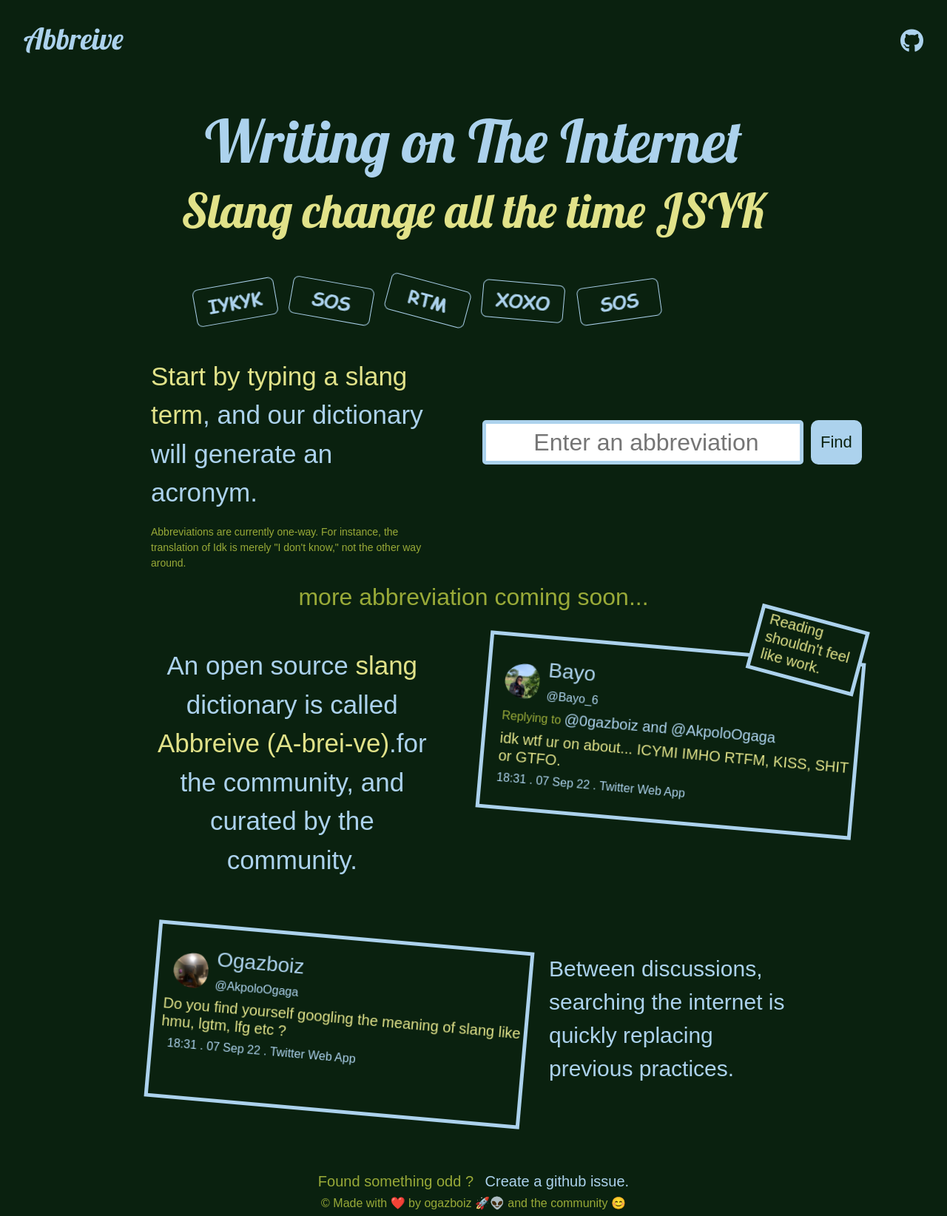
After one commit to ogazboiz/abbreviation_meaning, a Flask app: template templates/index2.html in a window 1280 px wide. The commit adds this page. Shown: the whole page at 74% size. Run offline with Flask 3, Linux system fonts and the light colour scheme; the template is opened without the code that fills it, so the values that code supplies are empty; some libraries are stand-ins or nearby versions.

Commit message:
deploying

```diff
--- a/app.py
+++ b/app.py
@@ -1,4 +1,4 @@
-from flask import Flask, jsonify, request, make_response
+from flask import Flask, jsonify, request, make_response, render_template
 from flask_cors import CORS
 
 app = Flask(__name__)
@@ -752,7 +752,9 @@ abbreviations = {
     'ZYXWVU': 'Zyxel Wireless Vpn Router',
     'MF': 'MotherFucker'
 }
-
+@app.route('/')
+def index():
+    return render_template('index.html')
 # API endpoint to handle abbreviation requests
 @app.route('/api/abbreviation/<abbr>')
 def get_abbreviation(abbr):
@@ -768,4 +770,4 @@ def get_abbreviation(abbr):
 
 # Start the server
 if __name__ == '__main__':
-    app.run( debug=True, port=7000)
+    app.run( debug=True, port=5000)
--- /dev/null
+++ b/templates/index2.html
@@ -0,0 +1,333 @@
+<!DOCTYPE html>
+<html>
+<head>
+  <title>Abbreviation Converter</title>
+  <link href="https://cdn.jsdelivr.net/npm/bootstrap@5.0.2/dist/css/bootstrap.min.css" rel="stylesheet" integrity="sha384-EVSTQN3/azprG1Anm3QDgpJLIm9Nao0Yz1ztcQTwFspd3yD65VohhpuuCOmLASjC" crossorigin="anonymous">
+  <link rel="preconnect" href="https://fonts.googleapis.com">
+  <link rel="preconnect" href="https://fonts.gstatic.com" crossorigin>
+  <link href="https://fonts.googleapis.com/css2?family=Lobster&display=swap" rel="stylesheet">
+  <script src="https://code.jquery.com/jquery-3.6.0.min.js"></script>
+  <script src="https://kit.fontawesome.com/ba9ed74b87.js" crossorigin="anonymous"></script>
+  <style>
+    body {
+      font-family: Arial, sans-serif;
+      font-size: xx-large;
+      color: #ACD2ED;
+      padding-top: 20px;
+      background-color: #0A210F;
+    }
+    .btnStyle{
+      margin-left: 10px;
+      background-color: #ACD2ED;
+      color: #0A210F;
+      font-size: 22px;
+      font-weight: 400;
+      border-radius: 10px;
+    }
+    h1 {
+      text-align: center;
+      font-family: 'Lobster', cursive;
+    }
+    img {
+      padding-right: 10px;
+    }
+    .imagess {
+      padding-top: 50px;
+      padding-bottom: 50px;
+      animation: moveRightLeft 20s linear infinite;
+    }
+
+    @keyframes moveRightLeft {
+      0% {
+        transform: translateX(0);
+      }
+      50% {
+        transform: translateX(-10%);
+      }
+      100% {
+        transform: translateX(0);
+      }
+    }
+
+    .abbreviation {
+      border: 5px solid #ACD2ED;
+      border-radius: 5px;
+    }
+
+    .cont {
+      padding-top: 50px;
+      margin: 0 auto;
+      width: 70%;
+    }
+
+    .content {
+      width: 90%;
+    }
+    .content-row2{
+      padding-bottom: 60px;
+    }
+
+
+    .search {
+      margin: auto;
+
+
+    }
+    .search-content{
+      margin: 20% 0;
+    }
+
+
+
+    .form-group {
+      margin-bottom: 9px;
+    }
+
+    .dis {
+      color: #E1E289;
+    }
+
+    .form-group label {
+      display: block;
+      font-weight: bold;
+      margin-bottom: 5px;
+    }
+
+    .form-group input {
+      width: 100%;
+      padding: 5px;
+      font-size: 16px;
+    }
+
+    #result {
+      margin-top: 10px;
+      font-weight: bold;
+    }
+    #result a{
+      color: #ACD2ED;
+      text-decoration: none;
+      text-decoration-line: none;
+      text-decoration-color: #ACD2ED;
+    }
+    #error {
+      color: red;
+      font-weight: bold;
+    }
+    .twi-body .twitter{
+      border: 5px solid #ACD2ED;
+      width: 120%;
+      height: 240px;
+      margin: auto;
+      transform: rotate(5deg);
+    }
+    .twitter-head{
+      display: flex;
+    align-items: center;
+    margin-left: 20px;
+    margin-top: 25px;
+    }
+    .twitter-head img{
+      height: 12%;
+      width: 12%;
+      border-radius: 50%;
+    }
+    .twitter-head p {
+
+      color: #ACD2ED;
+      text-decoration: none;
+      text-decoration-line: none;
+      text-decoration-color: #ACD2ED;
+
+    }
+    .twitter-head a {
+      color: #ACD2ED;
+      text-decoration: none;
+      text-decoration-line: none;
+      text-decoration-color: #ACD2ED;
+
+    }
+    .twitter-tail{
+      border: 5px solid #ACD2ED;
+      width: 30%;
+      position: relative;
+      top: -270px;
+      left: 70%;
+      transform: rotate(10deg);
+      background-color: #0A210F;
+    }
+    footer a{
+      color: #ACD2ED;
+      text-decoration: none;
+      text-decoration-line: none;
+      text-decoration-color: #ACD2ED;
+    }
+    /* @media (min-width: 576px){
+      .twitter-tail{
+        display:none;
+      }
+      .twi-body .twitter{
+      border: 5px solid #ACD2ED;
+      width: 90%;
+      height: 240px;
+      margin: auto;
+      transform: rotate(0deg);
+    }
+    .tweet{
+      padding-top: 30px;
+    }
+    } */
+
+    @media (max-width: 767.98px) {
+      .imagess {
+        display: flex;
+        justify-content: center;
+      }
+      @keyframes moveRightLeft {
+      0% {
+        transform: translateX(0);
+      }
+      50% {
+        transform: translateX(-4%);
+      }
+      100% {
+        transform: translateX(0);
+      }
+    }
+
+      .imagess img {
+        max-width: 70px;
+        margin: 0 5px;
+      }
+      .twitter-tail{
+        display:none;
+      }
+      .twi-body .twitter{
+      border: 5px solid #ACD2ED;
+      width: 90%;
+      height: 240px;
+      margin: auto;
+      transform: rotate(0deg);
+
+    }
+    }
+  </style>
+  <link rel="preconnect" href="https://fonts.googleapis.com">
+  <link rel="preconnect" href="https://fonts.gstatic.com" crossorigin>
+  <link href="https://fonts.googleapis.com/css2?family=Montserrat&family=Poppins:wght@200&display=swap" rel="stylesheet">
+  <nav class="navbar">
+    <div class="container-fluid">
+      <a class="navbar-brand" style="font-family: 'Lobster', cursive; color: #acd2ed; padding: 0 20px;" ><h1>Abbreive</h1></a>
+
+      <section class="d-flex" style="padding: 0 20px;">
+        <a href="https://github.com/ogazboiz"><i class="fa-brands fa-github" style="color: #acd2ed;"></i></a>
+      </section>
+    </div>
+  </nav>
+</head>
+<body>
+
+  <div class="cont container-fluid">
+    <h1 class="display-1">Writing on The Internet</h1>
+    <h1 class="display-3 dis">Slang change all the time JSYK</h1>
+    <div class="text-center imagess">
+      <img src="/static/assets/1.png" alt="btw" style="transform: rotate(-10deg)" >
+      <img src="/static/assets/2.png" alt="btw" style="transform: rotate(10deg)">
+      <img src="/static/assets/3.png" alt="btw" style="transform: rotate(15deg)">
+      <img src="/static/assets/4.png" alt="btw" style="transform: rotate(5deg)">
+      <img src="/static/assets/5.png" alt="btw" style="transform: rotate(-8deg)">
+    </div>
+    <div class="row content-row">
+      <div class="col col-lg-6 col-sm-12">
+        <p style="font-size: 35px;" class="content">
+          <span style="color: #E1E289;">Start by typing a slang term</span>, and our dictionary will generate an acronym.</span>
+        </p>
+        <p style="font-size: 14px; color: #99AA38;" class="content">Abbreviations are currently one-way. For instance, the translation of Idk is merely "I don't know," not the other way around.</p>
+      </div>
+      <div class="col col-lg-6 col-sm-12">
+        <div class="search-content ">
+          <div class="d-flex">
+            <input type="text" id="abbreviation" class="abbreviation text-center " placeholder=" Enter an abbreviation" class="search">
+
+            <button id="convertBtn" class="btn  text-center btnStyle " type="button">Find</button>
+          </div>
+          <div id="result"></div>
+          <div id="error" style="font-size: 15px;">
+
+          </div>
+        </div>
+
+      </div>
+      <h2 class="text-center" style="color: #99AA38; padding-bottom: 40px;">more abbreviation coming soon...</h2>
+    </div>
+    <div class="row content-row2">
+      <div class="col col-lg-6 col-sm-12">
+        <p style="font-size: 35px;" class="content text-center">
+          An open source <span style="color: #E1E289;">slang</span>  dictionary is called <span style="color: #E1E289;">Abbreive (A-brei-ve)</span>.for the community, and curated by the community.</p>
+      </div>
+      <div class="col col-lg-6 col-sm-12 twi-body">
+        <div class="twitter"><div class="twitter-head text-center"><img src="/static/assets/yomi.jpg" alt=""><div><a href="https://twitter.com/Bayo_6?s=20" class=""><p class="h3 text-start">Bayo</p><p class="h6 text-start">@Bayo_6</p></a></div></div><p class="h6" style="margin-left: 20px;"><span style="color: #99AA38;">Replying to</span> <span class="h5">@0gazboiz and @AkpoloOgaga</span></p><p class="h5" style="margin-left: 20px; color: #E1E289;">idk wtf ur on about... ICYMI IMHO RTFM, KISS, SHIT or GTFO.</p><p class="h6" style="margin-left: 20px;">18:31 . 07 Sep 22 . <span class="h7"> Twitter Web App</span></p><div class="twitter-tail h4"><p class="h5 " style="margin-left: 10px; color: #E1E289;">Reading shouldn't feel like work.</p></div></div>
+      </div>
+    </div>
+    <div class="row">
+      <div class="col col-lg-6 col-sm-12 twi-body">
+        <div class="twitter "><div class="twitter-head text-center"><img src="/static/assets/ogazboiz.jpg" alt=""><div><a href="https://twitter.com/AkpoloOgaga?s=20" class=""><p class="h3 text-start">Ogazboiz</p><p class="h6 text-start">@AkpoloOgaga</p></a></div></div><p class="h5" style="margin-left: 10px; color: #E1E289;">Do you find yourself googling the meaning of slang like hmu, lgtm, lfg etc ?</p><p class="h6" style="margin-left: 20px;">18:31 . 07 Sep 22 . <span class="h7"> Twitter Web App</span></p></div>
+      </div>
+      <div class="col col-lg-6 col-sm-12 d-flex" style="align-items: center;">
+        <p style="font-size: 30px; padding-left: 90px;" class="text-start tweet">
+          Between discussions, searching the internet is quickly replacing previous practices.</p>
+      </div>
+
+    </div>
+  </div>
+  <footer style="padding-top: 80px;">
+    <h5 class="text-center" style="color: #99AA38;">Found something odd ?&ensp; <a href="https://github.com/ogazboiz/abbreviation_meaning">Create a github issue.</a> </h5>
+    <h6 class="text-center" style="color: #99AA38;">&copy; Made with ❤️ by ogazboiz 🚀👽 and the community 😊</h6>
+
+  </footer>
+  <script>
+    const convertBtn = document.getElementById('convertBtn');
+    const abbreviationInput = document.getElementById('abbreviation');
+    const resultDiv = document.getElementById('result');
+    const errorDiv = document.getElementById('error');
+
+    function searchAbbreviation() {
+      const abbreviation = abbreviationInput.value.trim();
+
+      if (abbreviation === '') {
+        errorDiv.textContent = 'Please enter an abbreviation.';
+        resultDiv.textContent = '';
+        return;
+      }
+
+      errorDiv.textContent = '';
+
+      fetch(`/api/abbreviation/${encodeURIComponent(abbreviation)}`)
+        .then(response => {
+          if (!response.ok) {
+            throw new Error('<span style="color: #acd2ed;">This entry does not exist in our records as of yet :(</span><br><br>1. You can help us add this by <a href="https://github.com/ogazboiz/abbreviation_meaning" style="color: #acd2ed;text-decoration: none;text-decoration-line: none;text-decoration-color: #ACD2ED;">Create a github issue.</a><br>2. Or, you could fill out this feedback form and we will address the issue');
+          }
+          return response.json();
+        })
+        .then(data => {
+          resultDiv.textContent = `Meaning: ${data.meaning}`;
+        })
+        .catch(error => {
+          resultDiv.textContent = '';
+          errorDiv.innerHTML = error.message;
+        });
+    }
+
+    convertBtn.addEventListener('click', searchAbbreviation);
+
+    abbreviationInput.addEventListener('keydown', (event) => {
+      if (event.key === 'Enter') {
+        searchAbbreviation();
+      }
+    });
+  </script>
+  <script src="https://cdn.jsdelivr.net/npm/bootstrap@5.0.2/dist/js/bootstrap.bundle.min.js" integrity="sha384-MrcW6ZMFYlzcLA8Nl+NtUVF0sA7MsXsP1UyJoMp4YLEuNSfAP+JcXn/tWtIaxVXM" crossorigin="anonymous"></script>
+
+
+</body>
+
+</html>
```
Also changed, not shown: templates/index.html (renamed from index.html, +9 -8 lines), static/assets/1.png (renamed from assets/1.png), static/assets/2.png (renamed from assets/2.png), static/assets/3.png (renamed from assets/3.png), static/assets/4.png (renamed from assets/4.png), static/assets/5.png (renamed from assets/5.png), static/assets/ogazboiz.jpg (renamed from assets/ogazboiz.jpg), static/assets/yomi.jpg (renamed from assets/yomi.jpg).
